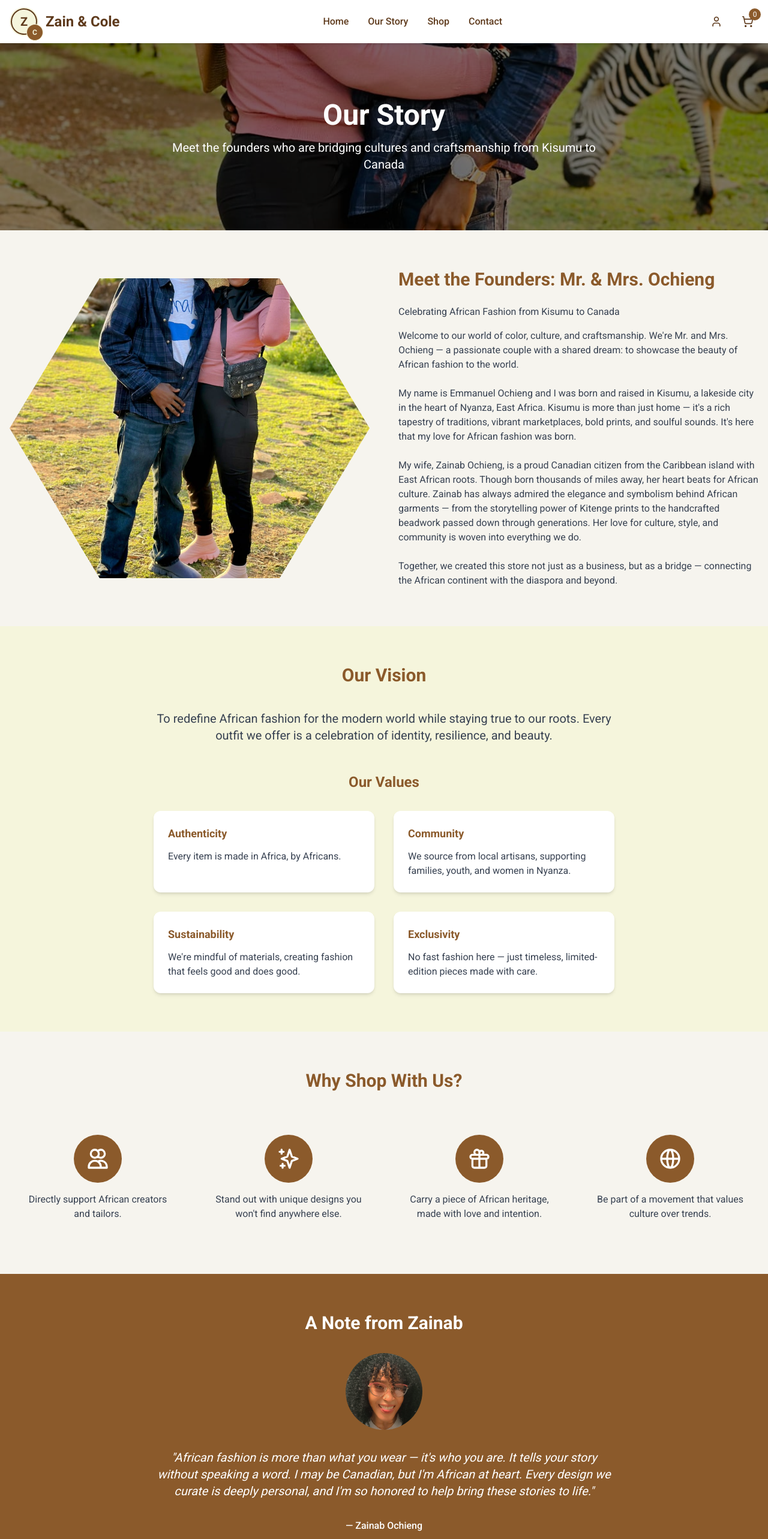
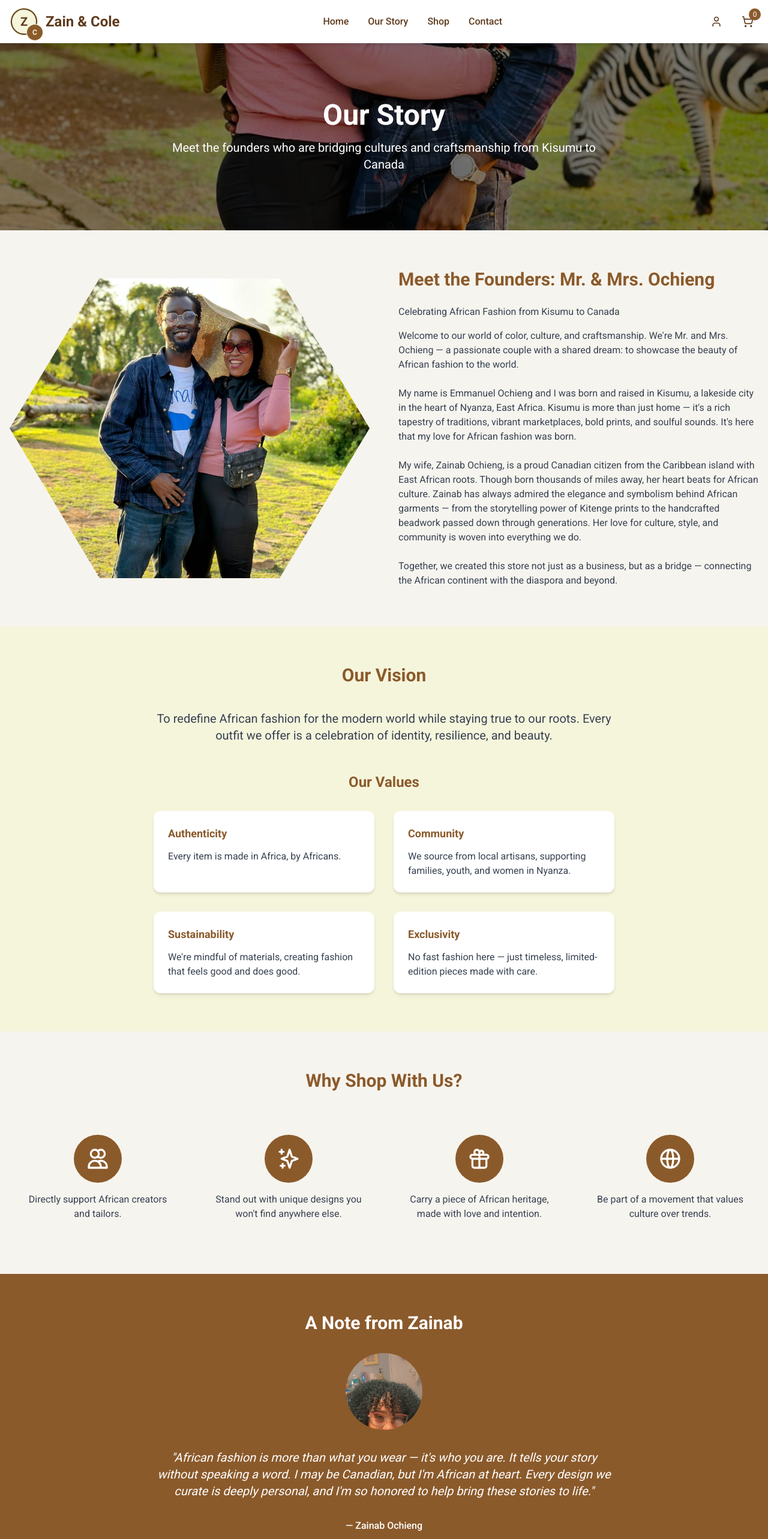
Before and after one commit to luvayi-art/zainandcole, a React (Vite) app: page /story in a window 1280 px wide. Shown: the top 2566 px of the page at 60% size. Built offline with nearby package versions, Linux system fonts and the light colour scheme.

Commit message:
Fix: Adjust image positioning and slider content
- Repositioned images on the founders page to improve visibility.
- Addressed the issue of the blank home page slider.

```diff
--- a/src/pages/StoryPage.tsx
+++ b/src/pages/StoryPage.tsx
@@ -10,7 +10,7 @@ const StoryPage = () => {
           <img
             src="/lovable-uploads/eccc1dd8-3ea3-47bd-af36-5f5fab2eae70.png"
             alt="African landscape background"
-            className="w-full h-full object-cover"
+            className="w-full h-full object-cover object-center"
           />
           <div className="absolute inset-0 bg-black bg-opacity-50"></div>
         </div>
@@ -30,7 +30,7 @@ const StoryPage = () => {
                   <img
                     src="/lovable-uploads/8d5ff46f-32d0-48e2-a1aa-964341f949a6.png"
                     alt="Mr. & Mrs. Ochieng"
-                    className="w-full h-full object-cover"
+                    className="w-full h-full object-cover object-top"
                   />
                 </div>
               </div>
@@ -148,7 +148,7 @@ const StoryPage = () => {
               <img
                 src="/lovable-uploads/953968be-535b-45fa-92e0-2de9a1af42b5.png"
                 alt="Zainab Ochieng"
-                className="w-32 h-32 object-cover rounded-full mx-auto mb-4"
+                className="w-32 h-32 object-cover object-top rounded-full mx-auto mb-4"
               />
             </div>
 
```
